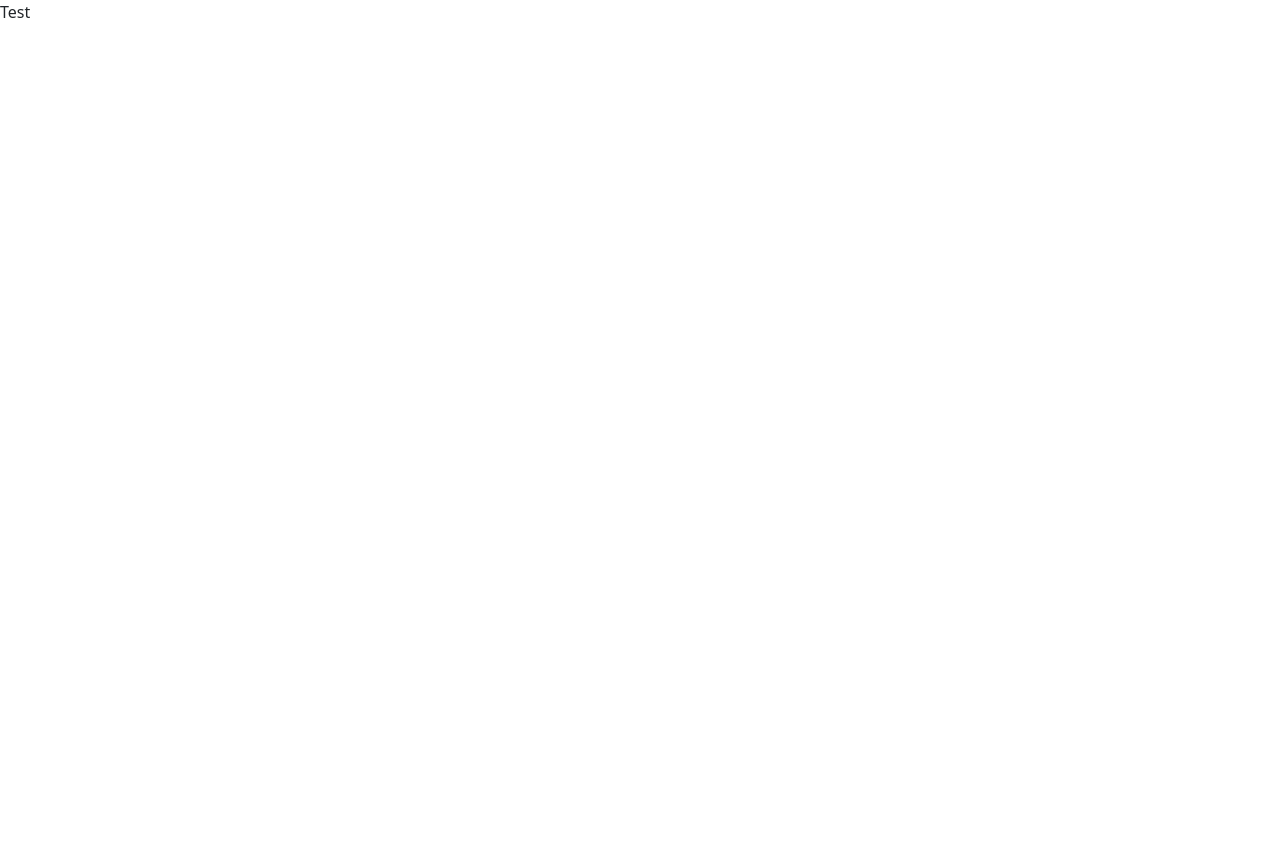
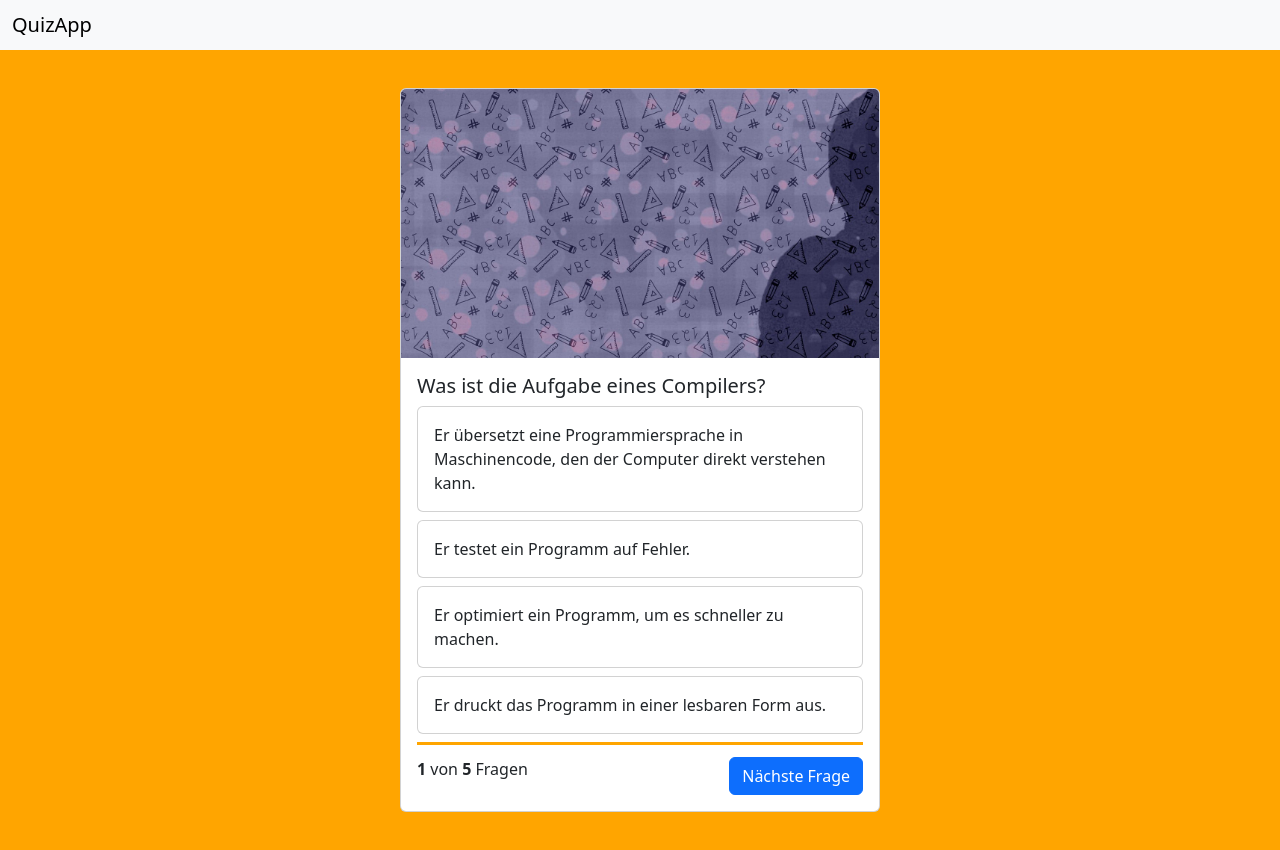
Before and after one commit to GrischaTDev/QuizApp, a plain HTML site: page index.html in a window 1280 px wide. Before the commit the page ends 800 px from the top, so only its background shows below. Drawn offline with nearby package versions, Linux system fonts and the light colour scheme.

Commit message:
add functions

```diff
--- a/index.html
+++ b/index.html
@@ -4,7 +4,7 @@
     <meta charset="UTF-8">
     <meta name="viewport" content="width=device-width, initial-scale=1.0">
     <link rel="stylesheet" href="style.css">
-    <script src="script.js"></script>
+    <script src="script.js" defer></script>
 
     <!-- Bootstrap links-->
     <link href="https://cdn.jsdelivr.net/npm/bootstrap@5.3.2/dist/css/bootstrap.min.css" rel="stylesheet" integrity="sha384-T3c6CoIi6uLrA9TneNEoa7RxnatzjcDSCmG1MXxSR1GAsXEV/Dwwykc2MPK8M2HN" crossorigin="anonymous">
@@ -12,7 +12,39 @@
 
     <title>QuizApp</title>
 </head>
-<body>
-    <div>Test</div>
+<body onload="init()">
+    <nav class="navbar bg-body-tertiary">
+        <div class="container-fluid">
+          <span class="navbar-brand mb-0 h1">QuizApp</span>
+        </div>
+    </nav>
+
+    <main>
+        <div class="card quiz-card">
+            <img src="./img/background.jpg" class="card-img-top" alt="...">
+            <div class="card-body">
+              <h5 class="card-title" id="questiontext"></h5>
+
+              <div class="card quiz-card-answer mb-2" onclick="answer('answer_1')">
+                <div class="card-body" id="answer_1"></div>
+              </div>
+              <div class="card quiz-card-answer mb-2" onclick="answer('answer_2')">
+                <div class="card-body" id="answer_2"></div>
+              </div>
+              <div class="card quiz-card-answer mb-2" onclick="answer('answer_3')">
+                <div class="card-body" id="answer_3"></div>
+              </div>
+              <div class="card quiz-card-answer mb-2" onclick="answer('answer_4')">
+                <div class="card-body" id="answer_4"></div>
+              </div>
+
+              <div class="question-footer">
+                <div><b>1</b> von <b id="questions-length"></b> Fragen</div>
+                <button class="btn btn-primary">Nächste Frage</button>
+              </div>
+            </div>
+          </div>
+    </main>
+
 </body>
 </html>
--- a/script.js
+++ b/script.js
@@ -0,0 +1,66 @@
+let questions = [
+    {
+        "question": "Was ist die Aufgabe eines Compilers?",
+        "answer_1": "Er übersetzt eine Programmiersprache in Maschinencode, den der Computer direkt verstehen kann.",
+        "answer_2": "Er testet ein Programm auf Fehler.",
+        "answer_3": "Er optimiert ein Programm, um es schneller zu machen.",
+        "answer_4": "Er druckt das Programm in einer lesbaren Form aus.",
+        "right_answer": 1
+    },
+    {
+        "question": "Welche Programmiersprache wird am häufigsten für die Entwicklung von Websites verwendet?",
+        "answer_1": "HTML",
+        "answer_2": "CSS",
+        "answer_3": "JavaScript",
+        "answer_4": "Python",
+        "right_answer": 3
+    },
+    {
+        "question": "Was ist der Unterschied zwischen einem Low-Level- und einem High-Level-Programmiersprachen?",
+        "answer_1": "Low-Level-Programmiersprachen sind einfacher zu verstehen als High-Level-Programmiersprachen.",
+        "answer_2": "High-Level-Programmiersprachen sind näher an der menschlichen Sprache als Low-Level-Programmiersprachen.",
+        "answer_3": "Low-Level-Programmiersprachen sind schneller als High-Level-Programmiersprachen.",
+        "answer_4": "High-Level-Programmiersprachen sind ressourcenschonender als Low-Level-Programmiersprachen.",
+        "right_answer": 2
+    },
+    {
+        "question": "Was ist ein Algorithmus?",
+        "answer_1": "Eine Reihe von Schritten, die zur Lösung eines Problems ausgeführt werden.",
+        "answer_2": "Eine Datenstruktur, die zum Speichern von Daten verwendet wird.",
+        "answer_3": "Eine Programmiersprache, die für die Entwicklung von mobilen Anwendungen verwendet wird.",
+        "answer_4": "Eine grafische Benutzeroberfläche, die zum Bedienen von Computern verwendet wird.",
+        "right_answer": 1
+    },
+    {
+        "question": "Was ist ein Bug?",
+        "answer_1": "Ein Fehler im Quellcode eines Programms, der dazu führt, dass das Programm nicht wie erwartet funktioniert.",
+        "answer_2": "Ein Virus, der einen Computer infiziert.",
+        "answer_3": "Ein Fehler in der Hardware eines Computers.",
+        "answer_4": "Ein Problem mit der Netzwerkverbindung.",
+        "right_answer": 1
+    }
+];
+
+let currentQuestion = 0;
+
+function init() {
+    document.getElementById('questions-length').innerHTML = questions.length;
+
+    showQuestion();
+}
+
+function showQuestion() {
+    let question = questions[currentQuestion];
+
+    document.getElementById('questiontext').innerHTML = question['question'];
+    document.getElementById('answer_1').innerHTML = question['answer_1'];
+    document.getElementById('answer_2').innerHTML = question['answer_2'];
+    document.getElementById('answer_3').innerHTML = question['answer_3'];
+    document.getElementById('answer_4').innerHTML = question['answer_4'];
+}
+
+function answer(selection) {
+    let question = questions[currentQuestion];
+    console.log('Selected answer ist', selection);
+    console.log('Current question is', question);
+}
--- a/style.css
+++ b/style.css
@@ -0,0 +1,30 @@
+body {
+    margin: 0;
+    background-color: orange !important;
+}
+
+/* Card Section */
+
+
+main {
+    height: 100vh;
+    display: flex;
+    justify-content: center;
+    align-items: center;
+}
+
+.quiz-card {
+    width: 30rem;
+}
+
+.quiz-card-answer:hover {
+    background-color: rgba(219, 219, 219, 0.26);
+    cursor: pointer;
+}
+
+.question-footer {
+    display: flex;
+    justify-content: space-between;
+    border-top: 3px solid orange;
+    padding-top: 12px;
+}
```
Also changed, not shown: img/background.jpg (added).
